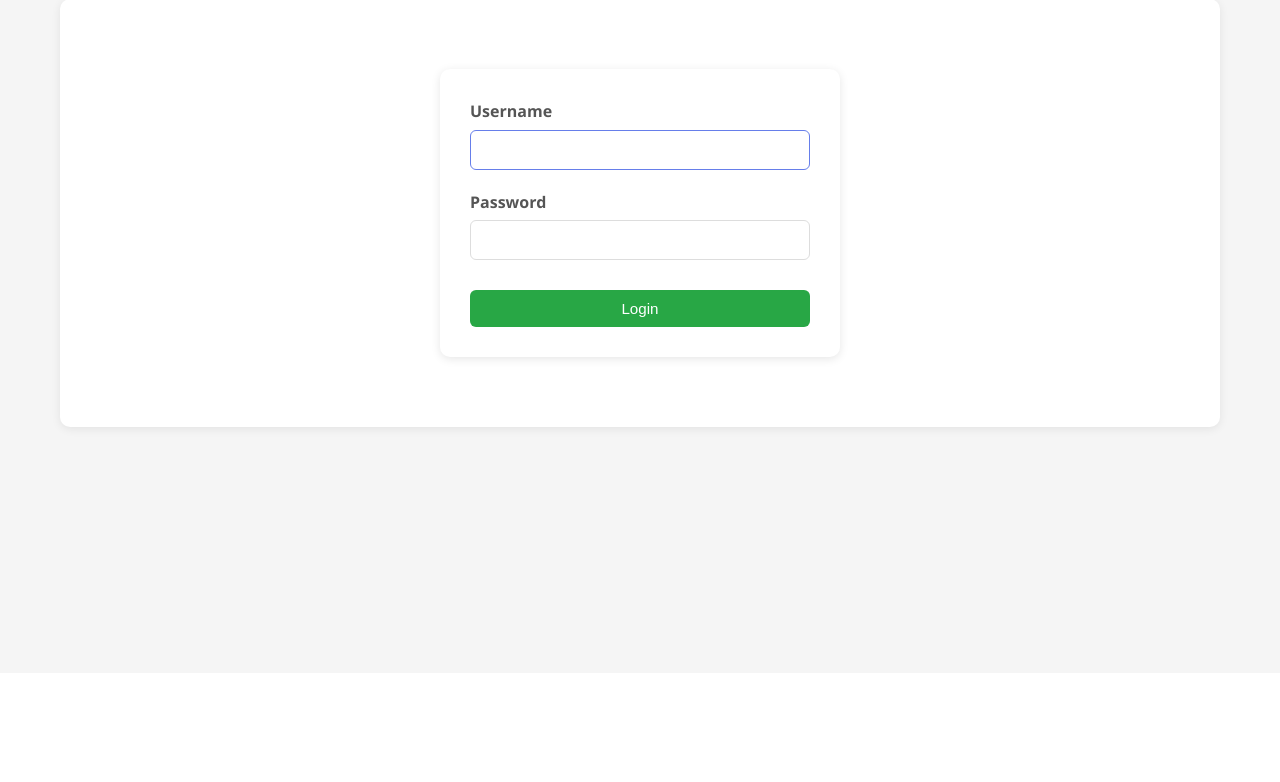
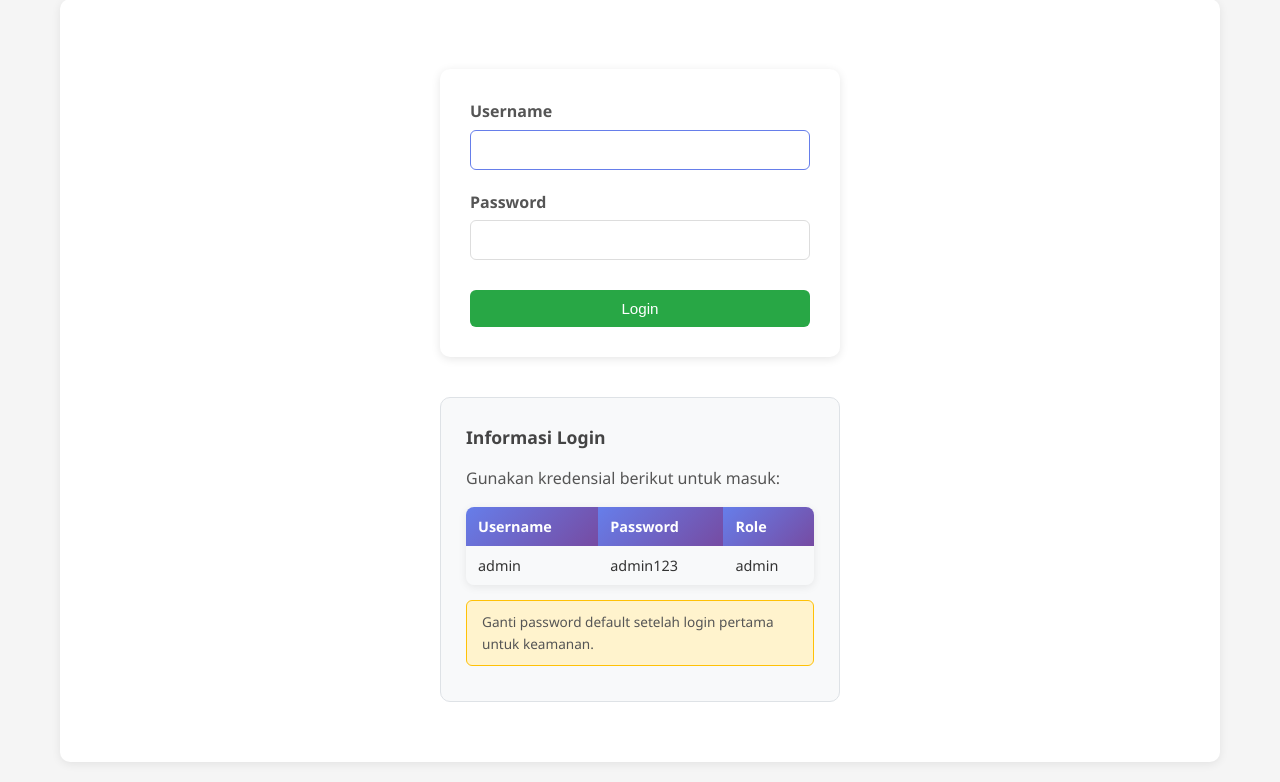
Before and after one commit to hafazahh/testopencode, a Flask app: page /login in a window 1280 px wide. Shown: the part 127-909 px from the top of the page. Before the commit the page ends 561 px from the top, so only its background shows below. Run offline with Flask 3, Linux system fonts and the light colour scheme.

Commit message:
UI polish: login info box + modern data-table styling

```diff
--- a/static/style.css
+++ b/static/style.css
@@ -160,39 +160,6 @@ h2 {
 }
 
 /* Table */
-.data-table {
-    width: 100%;
-    border-collapse: collapse;
-    margin-top: 10px;
-}
-
-.data-table th,
-.data-table td {
-    padding: 12px 15px;
-    text-align: left;
-    border-bottom: 1px solid #dee2e6;
-}
-
-.data-table th {
-    background-color: #667eea;
-    color: white;
-    font-weight: 600;
-}
-
-.data-table tr:hover {
-    background-color: #f8f9fa;
-}
-
-.data-table .numeric {
-    text-align: right;
-    font-family: 'Courier New', monospace;
-}
-
-.data-table .actions {
-    display: flex;
-    gap: 5px;
-    flex-wrap: wrap;
-}
 
 .inline-form {
     display: inline;
@@ -357,6 +324,85 @@ footer {
     margin-top: 20px;
 }
 
+/* Login Info Section */
+.login-info {
+    max-width: 400px;
+    margin: 30px auto;
+    background: #f8f9fa;
+    padding: 25px;
+    border-radius: 10px;
+    border: 1px solid #dee2e6;
+}
+.login-info h3 {
+    margin-bottom: 15px;
+    color: #444;
+    font-size: 1.1rem;
+}
+.login-info p {
+    margin-bottom: 10px;
+    color: #555;
+}
+.login-info .data-table {
+    margin: 15px 0;
+}
+.login-info .data-table th,
+.login-info .data-table td {
+    padding: 8px 12px;
+    font-size: 0.9rem;
+}
+.login-info-note {
+    font-size: 0.85rem;
+    color: #856404;
+    background: #fff3cd;
+    padding: 10px 15px;
+    border-radius: 6px;
+    border: 1px solid #ffc107;
+    margin-top: 15px;
+}
+
+/* Enhanced Data Table Styling */
+.data-table {
+    width: 100%;
+    border-collapse: separate;
+    border-spacing: 0;
+    border-radius: 8px;
+    overflow: hidden;
+    box-shadow: 0 2px 8px rgba(0, 0, 0, 0.08);
+    margin-top: 10px;
+}
+.data-table thead th {
+    background: linear-gradient(135deg, #667eea 0%, #764ba2 100%);
+    color: white;
+    font-weight: 600;
+    padding: 14px 18px;
+    border-bottom: none;
+    text-align: left;
+}
+.data-table tbody tr:nth-child(even) {
+    background-color: #f8f9fa;
+}
+.data-table tbody tr:hover {
+    background-color: #e9ecef;
+    transition: background-color 0.2s ease;
+}
+.data-table tbody td {
+    padding: 12px 18px;
+    border-bottom: 1px solid #e9ecef;
+    text-align: left;
+}
+.data-table tbody tr:last-child td {
+    border-bottom: none;
+}
+.data-table .numeric {
+    text-align: right;
+    font-family: 'Courier New', monospace;
+}
+.data-table .actions {
+    display: flex;
+    gap: 5px;
+    flex-wrap: wrap;
+}
+
 /* Responsive */
 @media (max-width: 768px) {
     .container {
--- a/templates/login.html
+++ b/templates/login.html
@@ -36,6 +36,28 @@
                 </div>
                 <button type="submit" class="btn btn-primary">Login</button>
             </form>
+
+<div class="login-info">
+    <h3>Informasi Login</h3>
+    <p>Gunakan kredensial berikut untuk masuk:</p>
+    <table class="data-table">
+        <thead>
+            <tr>
+                <th>Username</th>
+                <th>Password</th>
+                <th>Role</th>
+            </tr>
+        </thead>
+        <tbody>
+            <tr>
+                <td>admin</td>
+                <td>admin123</td>
+                <td>admin</td>
+            </tr>
+        </tbody>
+    </table>
+    <p class="login-info-note">Ganti password default setelah login pertama untuk keamanan.</p>
+</div>
         </main>
     </div>
 </body>
--- a/templates/roles/index.html
+++ b/templates/roles/index.html
@@ -8,7 +8,7 @@
 <a href="{{ url_for('create_role') }}" class="btn btn-primary">+ Tambah Role</a>
 {% endif %}
 
-<table class="table">
+<table class="data-table">
     <thead>
         <tr>
             <th>ID</th>
--- a/templates/users/index.html
+++ b/templates/users/index.html
@@ -8,7 +8,7 @@
 <a href="{{ url_for('create_user') }}" class="btn btn-primary">+ Tambah User</a>
 {% endif %}
 
-<table class="table">
+<table class="data-table">
     <thead>
         <tr>
             <th>ID</th>
```
